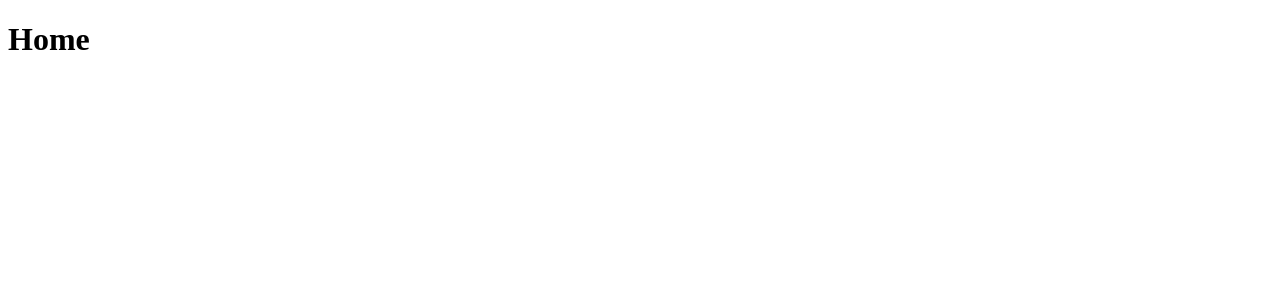
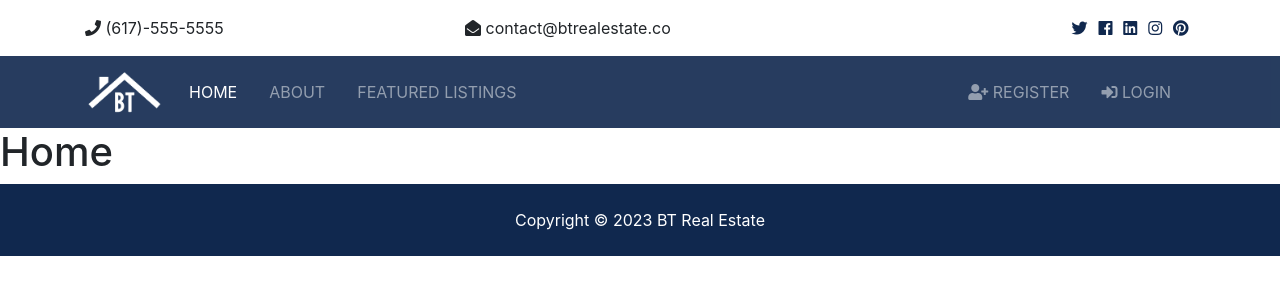
Before and after one commit to ItsBhatt/django_project, a Django app: page / in a window 1280 px wide. Before the commit the part shown is almost empty. Shown: the top 300 px of the page. Run offline with Django 4.2, Linux system fonts and the light colour scheme; some libraries are stand-ins or nearby versions.

Commit message:
partial component added

```diff
--- a/templates/base.html
+++ b/templates/base.html
@@ -1,11 +1,43 @@
+{% load static %}
 <!DOCTYPE html>
 <html lang="en">
+
 <head>
   <meta charset="UTF-8">
   <meta name="viewport" content="width=device-width, initial-scale=1.0">
+  <meta http-equiv="X-UA-Compatible" content="ie=edge">
+  <!-- Font Awesome -->
+  <link rel="stylesheet" href="{% static 'css/all.css' %}">
+  <!-- Bootstrap -->
+  <link rel="stylesheet" href="{% static 'css/bootstrap.css' %}">
+  <!-- lightbox -->
+  <link rel="stylesheet" href="{% static 'css/lightbox.min.css' %}">
+  <!-- Custom -->
+  <link rel="stylesheet" href="{% static 'css/style.css' %}">
+
   <title>BT Real Estate</title>
 </head>
+
 <body>
+  <!-- Top Bar -->
+  {% include 'partials/_topbar.html' %}
+  <!-- Navbar -->
+  {% include 'partials/_navbar.html' %}
+
+  <!-- Main Content -->
   {% block content %} {% endblock %}
+
+  <!-- Footer -->
+  <footer id="main-footer" class="py-4 bg-primary text-white text-center">
+    Copyright &copy;
+    <span class="year"></span> BT Real Estate
+  </footer>
+
+  <!-- Scripts -->
+  <script src="{% static 'js/jquery-3.3.1.min.js' %}"></script>
+  <script src="{% static 'js/bootstrap.bundle.min.js' %}"></script>
+  <script src="{% static 'js/lightbox.min.js' %}"></script>
+  <script src="{% static 'js/main.js' %}"></script>
 </body>
+
 </html>
--- /dev/null
+++ b/templates/partials/_navbar.html
@@ -0,0 +1,43 @@
+{% load static %}
+<nav class="navbar navbar-expand-lg navbar-dark bg-primary sticky-top">
+  <div class="container">
+    <a class="navbar-brand" href="/">
+      <img src="{% static 'img/logo.png' %}" class="logo" alt="" />
+    </a>
+    <button
+      class="navbar-toggler"
+      type="button"
+      data-toggle="collapse"
+      data-target="#navbarNavAltMarkup"
+    >
+      <span class="navbar-toggler-icon"></span>
+    </button>
+    <div class="collapse navbar-collapse" id="navbarNavAltMarkup">
+      <ul class="navbar-nav">
+        <li class="nav-item {% if '/' == request.path %} active {% endif %} mr-3">
+          <a class="nav-link" href="{% url 'index' %}">Home</a>
+        </li>
+        <li class="nav-item {% if 'about' in request.path %} active {% endif %} mr-3">
+          <a class="nav-link" href="{% url 'about' %}">About</a>
+        </li>
+        <li class="nav-item {% if 'listings' in request.path %} active {% endif %} mr-3">
+          <a class="nav-link" href="{% url 'listings' %}">Featured Listings</a>
+        </li>
+      </ul>
+
+      <ul class="navbar-nav ml-auto">
+        <li class="nav-item {% if 'register' in request.path %} active {% endif %} mr-3">
+          <a class="nav-link" href="{% url 'register' %}">
+            <i class="fas fa-user-plus"></i> Register</a
+          >
+        </li>
+        <li class="nav-item {% if 'login' in request.path %} active {% endif %} mr-3">
+          <a class="nav-link" href="{% url 'login' %}">
+            <i class="fas fa-sign-in-alt"></i>
+            Login
+          </a>
+        </li>
+      </ul>
+    </div>
+  </div>
+</nav>
--- /dev/null
+++ b/templates/partials/_topbar.html
@@ -0,0 +1,31 @@
+<section id="top-bar" class="p-3">
+  <div class="container">
+    <div class="row">
+      <div class="col-md-4">
+        <i class="fas fa-phone"></i> (617)-555-5555
+      </div>
+      <div class="col-md-4">
+        <i class="fas fa-envelope-open"></i> contact@btrealestate.co
+      </div>
+      <div class="col-md-4">
+        <div class="social text-right">
+          <a href="#">
+            <i class="fab fa-twitter"></i>
+          </a>
+          <a href="#">
+            <i class="fab fa-facebook"></i>
+          </a>
+          <a href="#">
+            <i class="fab fa-linkedin"></i>
+          </a>
+          <a href="#">
+            <i class="fab fa-instagram"></i>
+          </a>
+          <a href="#">
+            <i class="fab fa-pinterest"></i>
+          </a>
+        </div>
+      </div>
+    </div>
+  </div>
+</section>
```
